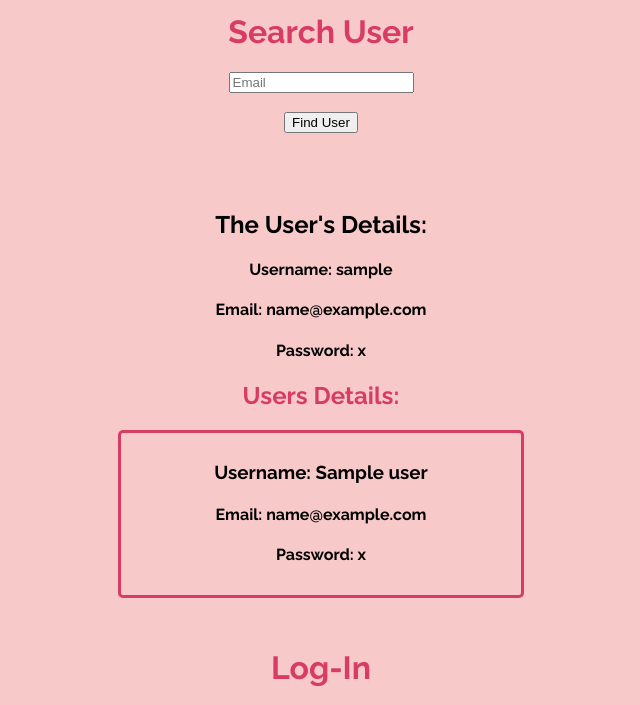
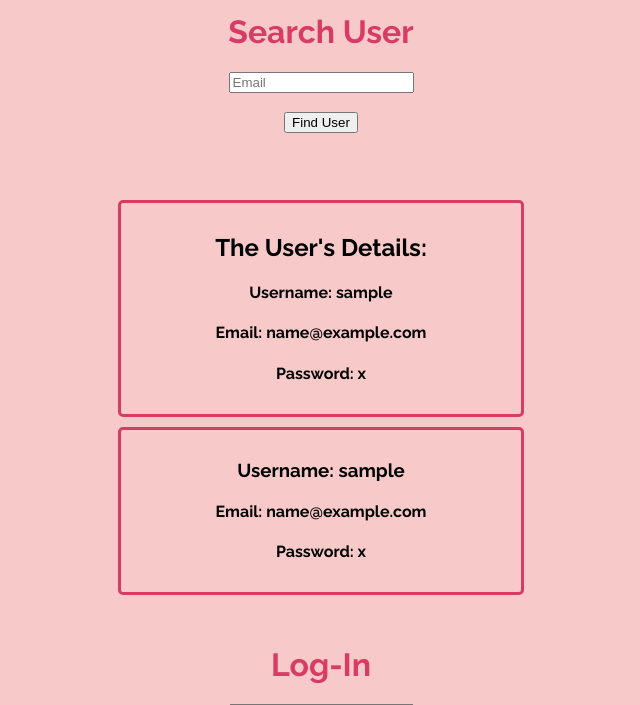
Before and after one commit to pelegel/Peleg_Eliyahou-Part4, a Flask app: template pages/assignment3_2/templates/assignment3_2.html in a window 1280 px wide. Shown: the part 446-1151 px from the top of the page, without its empty margins (319-959 px from the left). Run offline with Flask 2, Linux system fonts and the light colour scheme; the template is opened without the code that fills it: most values are stand-ins (such as "Sample title", 1, 10 or a date in 2020); some libraries are stand-ins or nearby versions.

Commit message:
fixed assignment3_2

```diff
--- a/app.py
+++ b/app.py
@@ -15,15 +15,6 @@ app.config['SESSION_PERMANENT'] = True
 app.config['PERMANENT_SESSION_LIFETIME'] = timedelta(minutes=20)
 
 
-userss = {'user1': {'name': 'Yossi', 'email': 'Yossi@gmail.com', 'password': 'Yossi12345'},
-         'user2':  {'name': 'Dana', 'email': 'Dana@gmail.com', 'password': 'Dana12345'},
-         'user3': {'name': 'Ron', 'email': 'Ron@gmail.com', 'password': 'Ron12345'},
-         'user4': {'name': 'Noa', 'email': 'Noa@gmail.com', 'password': 'Noa12345'},
-         'user5': {'name': 'Shir', 'email': 'Shir@gmail.com', 'password': 'Shir12345'}}
-
-#list of user's details dictionaries
-users_details = list(userss.values())
-
 ###### Components
 ## menu
 from components.menu.menu import menu
@@ -34,10 +25,6 @@ app.register_blueprint(menu)
 @app.route('/')
 def index_func():
     return render_template('Home.HTML')
-
-
-
-
 
 
 ##home
@@ -56,91 +43,13 @@ app.register_blueprint(assignment3_1)
 from pages.assignment3_2.assignment3_2 import assignment3_2
 app.register_blueprint(assignment3_2)
 
-
 ##assignment4
 from pages.assignment4.assignment4 import assignment4
 app.register_blueprint(assignment4)
 
 
 
-@app.route('/assignment3_2',  methods=['GET', 'POST'])
-def assignment3_2_page():
-    #for search
-    if request.method == 'GET':
-        if 'email' in request.args:
-            email = request.args['email']
 
-            if email == '':
-                return render_template('assignment3_2.html',
-                                       users_details=users_details)
-
-            if email in emails:
-                user_index = get_user_index_by_email(email)
-                username = users_details[user_index]['name']
-                user_password = users_details[user_index]['password']
-                return render_template('assignment3_2.html',
-                                       username=username,
-                                       email=email,
-                                       user_password=user_password)
-            else:
-                return render_template('assignment3_2.html',
-                                       message='not found')
-        else:
-            return render_template('assignment3_2.html')
-
-
-    #for log in
-    if request.method == 'POST':
-        username = request.form['username']
-        password = request.form['password']
-        user_index = get_user_index_by_username(username)
-        if username in usernames:
-            pas_in_dict = users_details[user_index]['password']
-            if pas_in_dict == password:
-                session['username'] = username
-                session['loggedin'] = True
-                return render_template('assignment3_2.html',
-                                       message='Logged in successfully!',
-                                       username=username)
-            else:
-                return render_template('assignment3_2.html',
-                                       message='Wrong password')
-        else:
-            return render_template('assignment3_2.html',
-                                   message='Incorrect username')
-    return render_template('assignment3_2.html')
-
-
-
-
-
-# get all the user's emails and usernames list
-emails =[]
-for i in range(len(users_details)):
-    emails.append(users_details[i]['email'])
-
-usernames =[]
-for i in range(len(users_details)):
-    usernames.append(users_details[i]['name'])
-
-
-# functions to get the user's index in the users' dict by email/username
-def get_user_index_by_email(email):
-    for i in range(len(users_details)):
-        if users_details[i]['email'] == email:
-            return i
-
-def get_user_index_by_username(username):
-    for i in range(len(users_details)):
-        if users_details[i]['name'] == username:
-            return i
-
-
-@app.route("/logout/", methods=['POST'])
-def log_out():
-    session['loggedin'] = False
-    session.clear()
-    return redirect(url_for('assignment3_2_page'))
 
 
 #dictionary of the session
--- a/pages/assignment3_2/templates/assignment3_2.html
+++ b/pages/assignment3_2/templates/assignment3_2.html
@@ -8,6 +8,11 @@
     {# --------------------------- search form ----------------------------#}
     <h1 class="header">Search User</h1>
 
+    {% if message == 'not found' %}
+        <h3 class="error">User Not Found</h3>
+    {% endif %}
+
+
     <form action="/assignment3_2" method="get">
         <input type="text" name="email" placeholder="Email"><br>
         <input type="submit" id="findUserBtn" value="Find User"><br><br><br>
@@ -15,7 +20,7 @@
 
 
     {% if email %}
-        <div id="userSearchResults">
+        <div id="userSearchResults" class="container">
             <h2>The User's Details:</h2>
             <h4>Username: {{ username }}</h4>
             <h4>Email: {{ email }}</h4>
@@ -27,21 +32,17 @@
 
     {% if users_details %}
         <div class="user_list">
-            <h2 class="header">Users Details:</h2>
-            {% for i in range(users_details | length) %}
+            {% for user in users_details %}
                 <div class="container">
-                    <h3>Username: {{ users_details[i]['name'] }}</h3>
-                    <h4>Email: {{ users_details[i]['email'] }}</h4>
-                    <h4>Password: {{ users_details[i]['password'] }}</h4>
+                    <h3>Username: {{ user.username }}</h3>
+                    <h4>Email: {{ user.email }}</h4>
+                    <h4>Password: {{ user.password }}</h4>
                 </div>
             {% endfor %}
         </div><br>
     {% endif %}
 
 
-    {% if message == 'not found' %}
-        <h3 class="error">User Not Found</h3>
-    {% endif %}
 
 
     {# ........................... end search form ........................#}
--- a/pages/assignment4/templates/assignment4.html
+++ b/pages/assignment4/templates/assignment4.html
@@ -26,6 +26,7 @@
             <input type="text" name="username" placeholder="Username"><br>
             <input type="text" name="email" placeholder="Email"><br>
             <input type="text" name="password" placeholder="Password"><br>
+
             <input type="submit" id="insertUserBtn" value="Insert User"><br><br><br>
         </form>
 
```
Also changed, not shown: pages/assignment3_2/assignment3_2.py (+108 -53 lines).
